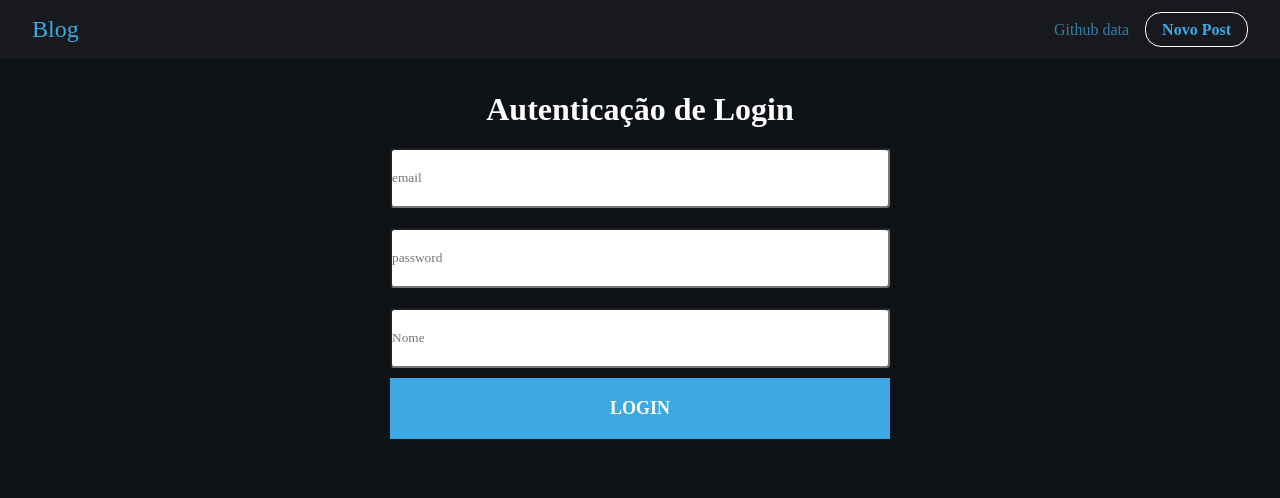
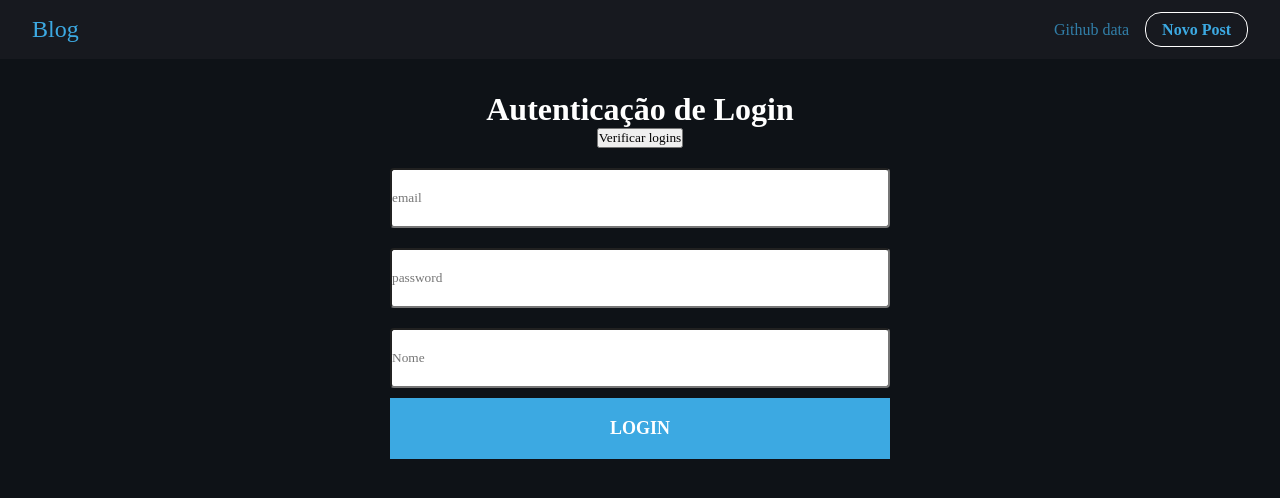
Before and after one commit to Felipe-Gs/Requisicao-React, a React (Vite) app: page / in a window 1280 px wide. Shown: the top 498 px of the page. Built offline with nearby package versions, Linux system fonts and the light colour scheme; a web font is replaced by a local one.

Commit message:
feact: componente login com opcao de busca de dados na api

```diff
--- a/src/App.css
+++ b/src/App.css
@@ -1,4 +1,4 @@
-.container{
+.container {
   max-width: 1000px;
   margin: 2rem auto;
   padding: 0 2rem;
--- a/src/routes/Login.jsx
+++ b/src/routes/Login.jsx
@@ -32,6 +32,20 @@ export const Login = () => {
     }
   };
 
+  const handleVerification = async (e) => {
+    e.preventDefault();
+    try {
+      const response = await api.get("/verItens");
+      setUser(response.data);
+    } catch (error) {
+      if (error.response) {
+        setEmail(error.response.data.message);
+      } else {
+        setEmail("erro desconhecido!");
+      }
+    }
+  };
+
   return (
     <div
       style={{
@@ -42,6 +56,10 @@ export const Login = () => {
       }}
     >
       <h1>Autenticação de Login</h1>
+      <button onClick={handleVerification} type="button">
+        Verificar logins
+      </button>
+      {user ? user.map((item, index) => <p key={index}>{item.email}</p>) : ""}
       <form className="login-form">
         <input
           type={"email"}
```
